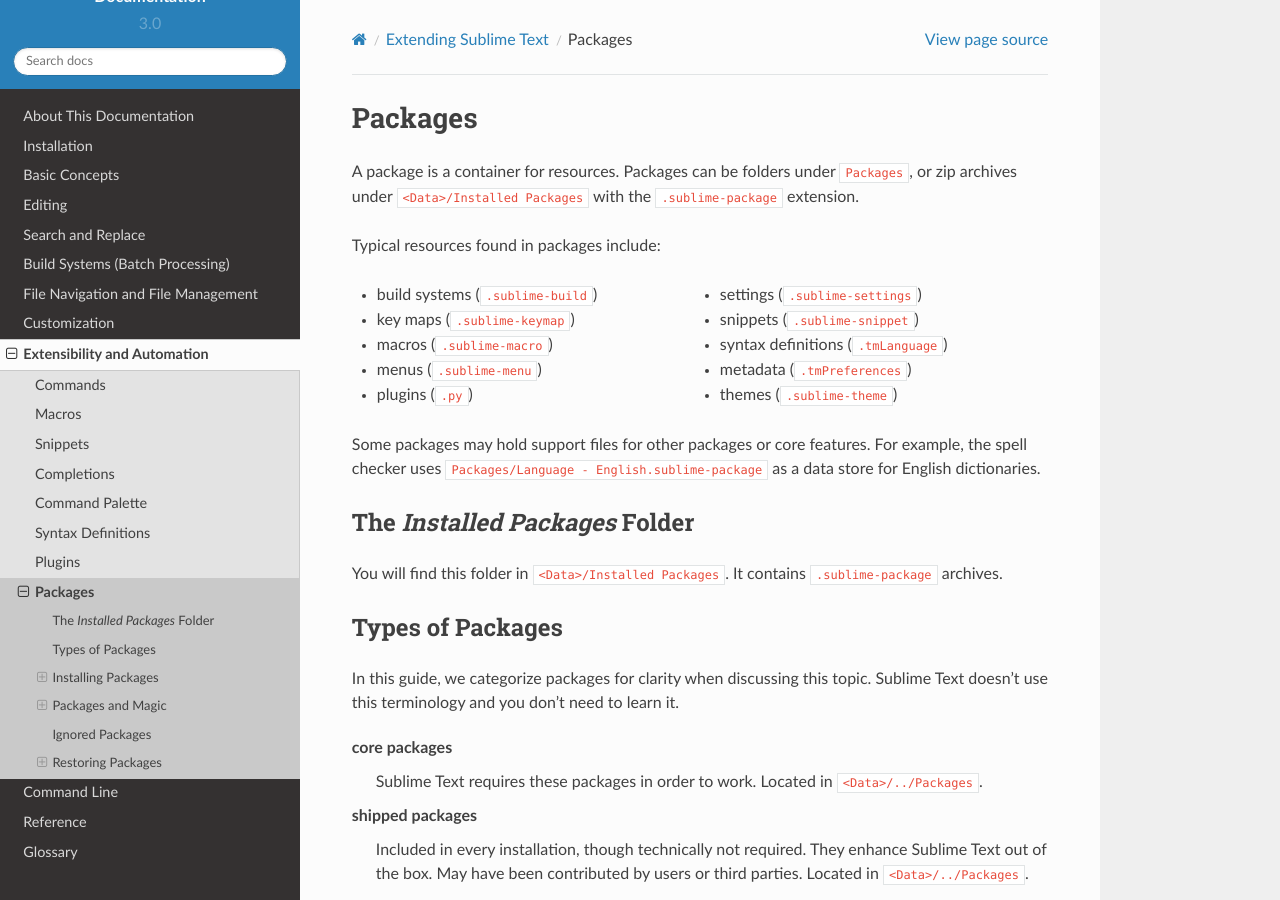
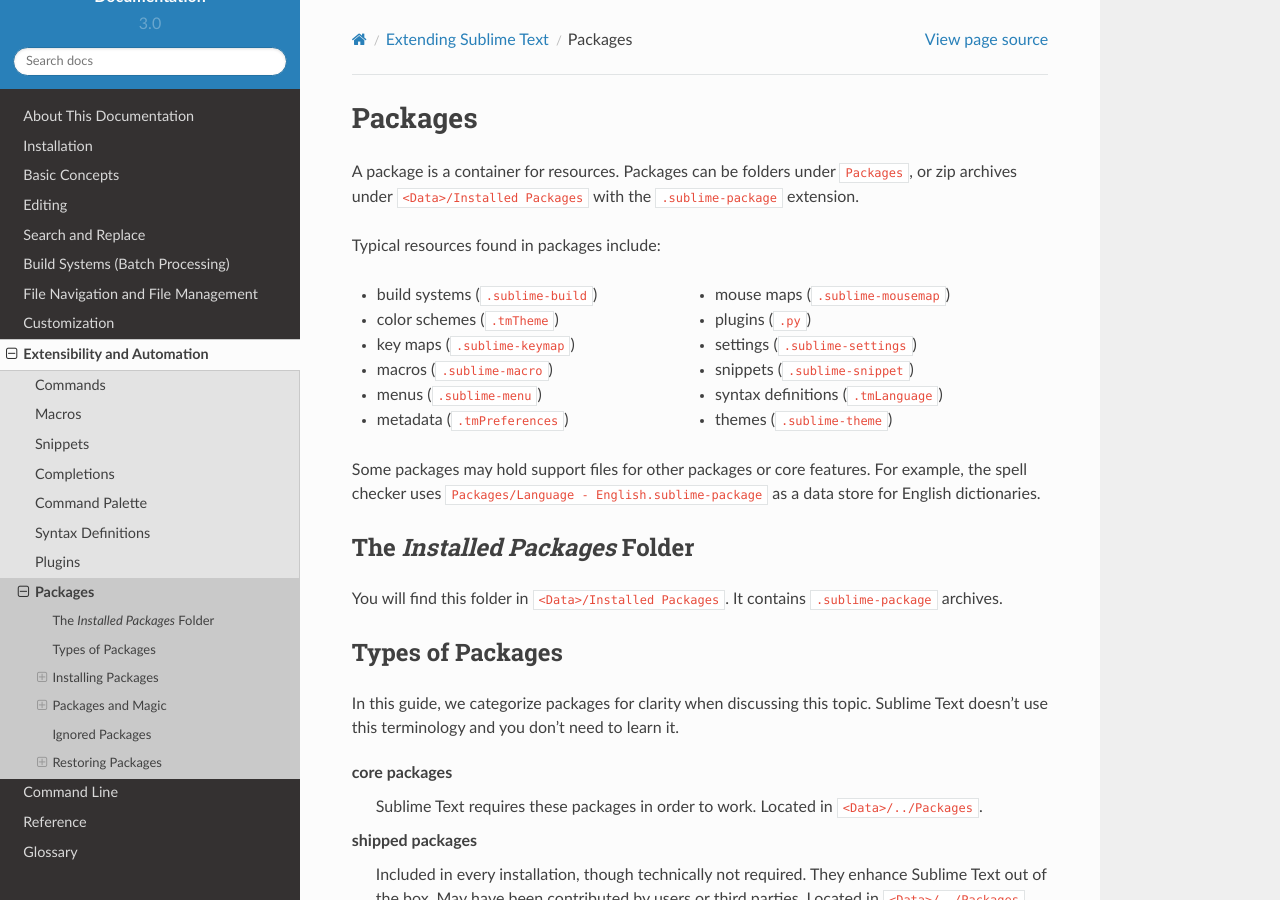
Before and after one commit to guillermooo/sublime-undocs, a Sphinx documentation site: the page built from source/extensibility/packages.rst, in a window 1280 px wide and 900 px high. Built offline with Sphinx 7.4.7 and the Read the Docs theme 2.0.0, drawn with Linux system fonts in a browser that asks for light colours.

Commit message:
Update list of resources

```diff
--- a/source/extensibility/packages.rst
+++ b/source/extensibility/packages.rst
@@ -12,15 +12,19 @@
 .. hlist::
 
    - build systems (``.sublime-build``)
+   - color schemes (``.tmTheme``)
    - key maps (``.sublime-keymap``)
    - macros (``.sublime-macro``)
    - menus (``.sublime-menu``)
+   - metadata (``.tmPreferences``)
+   - mouse maps (``.sublime-mousemap``)
    - plugins (``.py``)
    - settings (``.sublime-settings``)
    - snippets (``.sublime-snippet``)
    - syntax definitions (``.tmLanguage``)
-   - metadata (``.tmPreferences``)
    - themes (``.sublime-theme``)
+
+.. XXX link to respective docs
 
 Some packages may hold support files
 for other packages or core features.
```
